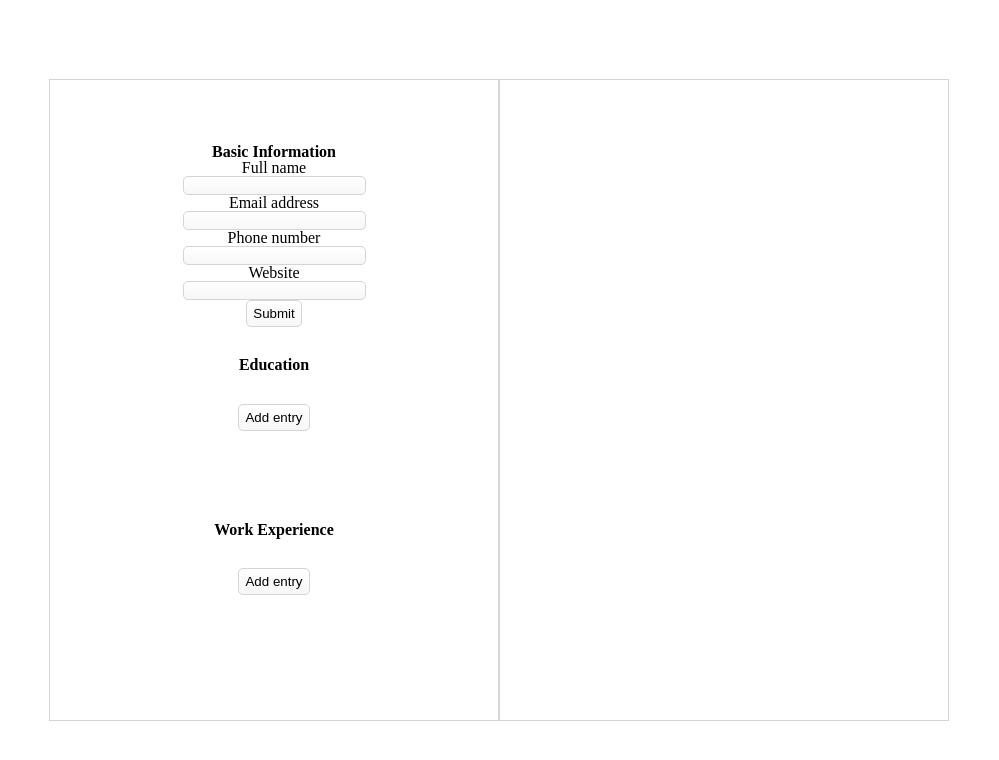
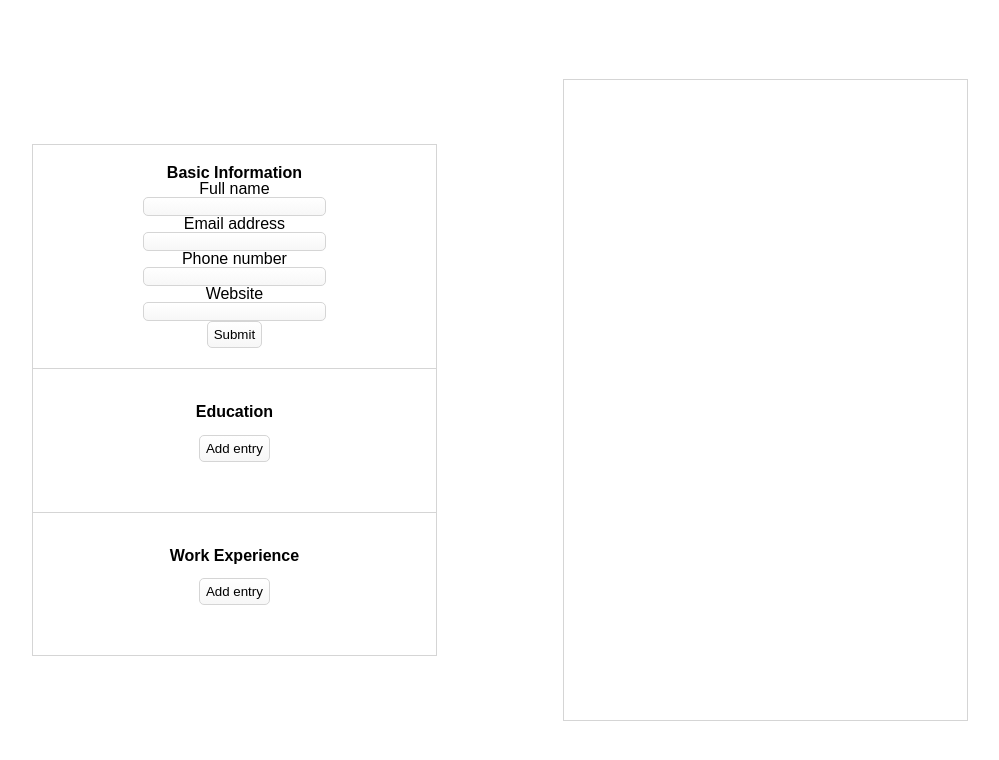
Before and after one commit to zainiscoding/cv-creator, a React (Create React App) app: page / in a window 1280 px wide. Shown: the top 760 px of the page, without its empty margins (141-1140 px from the left). Built offline with nearby package versions, Linux system fonts and the light colour scheme.

Commit message:
More CSS updates

```diff
--- a/src/components/InputEducation.js
+++ b/src/components/InputEducation.js
@@ -86,15 +86,17 @@ class InputEducation extends Component {
                             return (
                                 <div
                                     id={index}
-                                    className='educationEntry'
+                                    className='entryInputArea'
                                     key={uniqid()}
                                 >
                                     <button
                                         id={index}
                                         onClick={this.props.removeStateItem}
+                                        className='entryDeleteBtn'
                                     >
-                                        Delete
+                                        X
                                     </button>
+                                    <p>Education {index + 1}</p>
                                     {education.map((detail) => {
                                         if (
                                             detail.charAt(detail.length - 1) !==
--- a/src/components/InputWorkExperience.js
+++ b/src/components/InputWorkExperience.js
@@ -86,15 +86,17 @@ class InputWorkExperience extends Component {
                             return (
                                 <div
                                     id={index}
-                                    className='workEntry'
+                                    className='entryInputArea'
                                     key={uniqid()}
                                 >
                                     <button
                                         id={index}
                                         onClick={this.props.removeStateItem}
+                                        className='entryDeleteBtn'
                                     >
-                                        Delete
+                                        X
                                     </button>
+                                    <p>Work {index + 1}</p>
                                     {work.map((detail) => {
                                         if (
                                             detail.charAt(detail.length - 1) !==
--- a/src/styles/main.css
+++ b/src/styles/main.css
@@ -10,8 +10,10 @@ h2 {
 #App {
     display: grid;
     grid-template-columns: 1fr 1fr;
+    grid-gap: 10%;
     height: 100%;
     width: 100%;
+    font-family: Arial, Helvetica, sans-serif;
 }
 
 #Inputs {
@@ -23,7 +25,6 @@ h2 {
     place-content: center;
     align-self: center;
     justify-self: self-end;
-    border: solid 1px #d5d5d5;
 }
 
 #inputsContainer {
@@ -32,13 +33,39 @@ h2 {
     height: 80%;
     width: 100%;
     text-align: center;
-    justify-content: center;
 }
 
 .inputArea {
     display: flex;
+    width: 100%;
     flex-direction: column;
     justify-content: space-evenly;
+    padding-bottom: 5%;
+    padding-top: 5%;
+}
+
+#inputAreaEducationInfoContainer {
+    width: 50%;
+    align-self: center;
+}
+#inputAreaWorkInfoContainer {
+    width: 50%;
+    align-self: center;
+}
+#basicInputsContainer {
+    border: solid 1px #d5d5d5;
+}
+
+#educationInputsContainer {
+    border-bottom: solid 1px #d5d5d5;
+    border-left: solid 1px #d5d5d5;
+    border-right: solid 1px #d5d5d5;
+}
+
+#workExperienceInputsContainer {
+    border-bottom: solid 1px #d5d5d5;
+    border-left: solid 1px #d5d5d5;
+    border-right: solid 1px #d5d5d5;
 }
 
 .input {
@@ -52,6 +79,21 @@ h2 {
     );
     border: solid 1px #d5d5d5;
     border-radius: 5px;
+}
+
+.entryInputArea {
+    display: flex;
+    flex-direction: column;
+    border: solid 1px #d5d5d5;
+    border-radius: 5px;
+    padding: 5px;
+    margin-top: 10px;
+}
+
+.entryDeleteBtn {
+    padding: 4px;
+    align-self: flex-end;
+    position: absolute;
 }
 
 button {
@@ -69,7 +111,7 @@ button {
 #CV {
     grid-column: 2;
     display: grid;
-    grid-template-rows: 1fr 1fr 1fr;
+    grid-template-rows: 1fr 2fr 2fr;
     height: 80%;
     width: 70%;
     justify-self: self-start;
```
